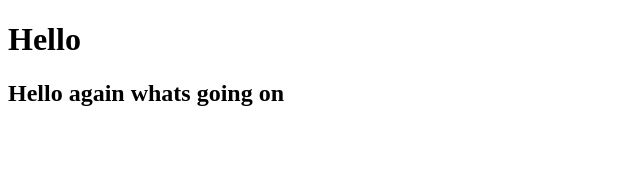
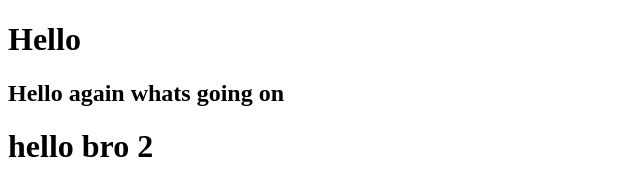
Before and after one commit to aforarpitkumar/My-Web-Dev-Learning, a plain HTML site: page test1/index.html in a window 1280 px wide. Shown: the whole page, without its empty margins (0-640 px from the left). Drawn offline with Linux system fonts and the light colour scheme.

Commit message:
change 2

```diff
--- a/test1/index.html
+++ b/test1/index.html
@@ -9,6 +9,8 @@
         Hello again
         whats going on
     </h2>
+
+    <h1> hello bro 2 </h1>
 </head>
 <body>
 
```
